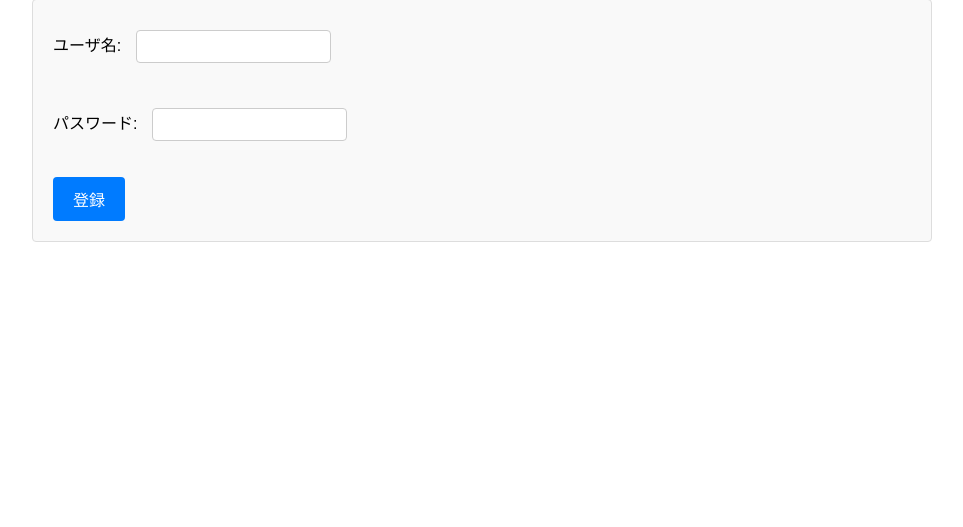
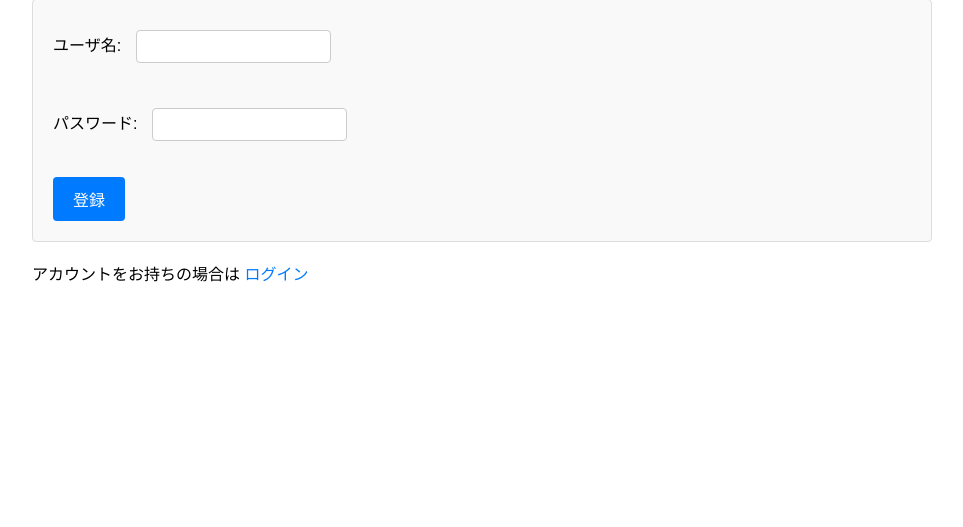
Before and after one commit to Avo5/BMIcal_main, a PHP site: page /register.php in a window 1280 px wide. Shown: the part 153-680 px from the top of the page, without its empty margins (158-1121 px from the left). Run offline with PHP 8.4, Linux system fonts and the light colour scheme.

Commit message:
Update register.php

```diff
--- a/public/register.php
+++ b/public/register.php
@@ -57,4 +57,6 @@ require_once __DIR__ . '/../templates/header.php';
     <button type="submit">登録</button>
 </form>
 
+<p>アカウントをお持ちの場合は <a href="https://tech-base.net/tb-270805/PHPインターン/mission6/project/public/login.php">ログイン</a></p>
+
 <?php require_once __DIR__ . '/../templates/footer.php';
```
